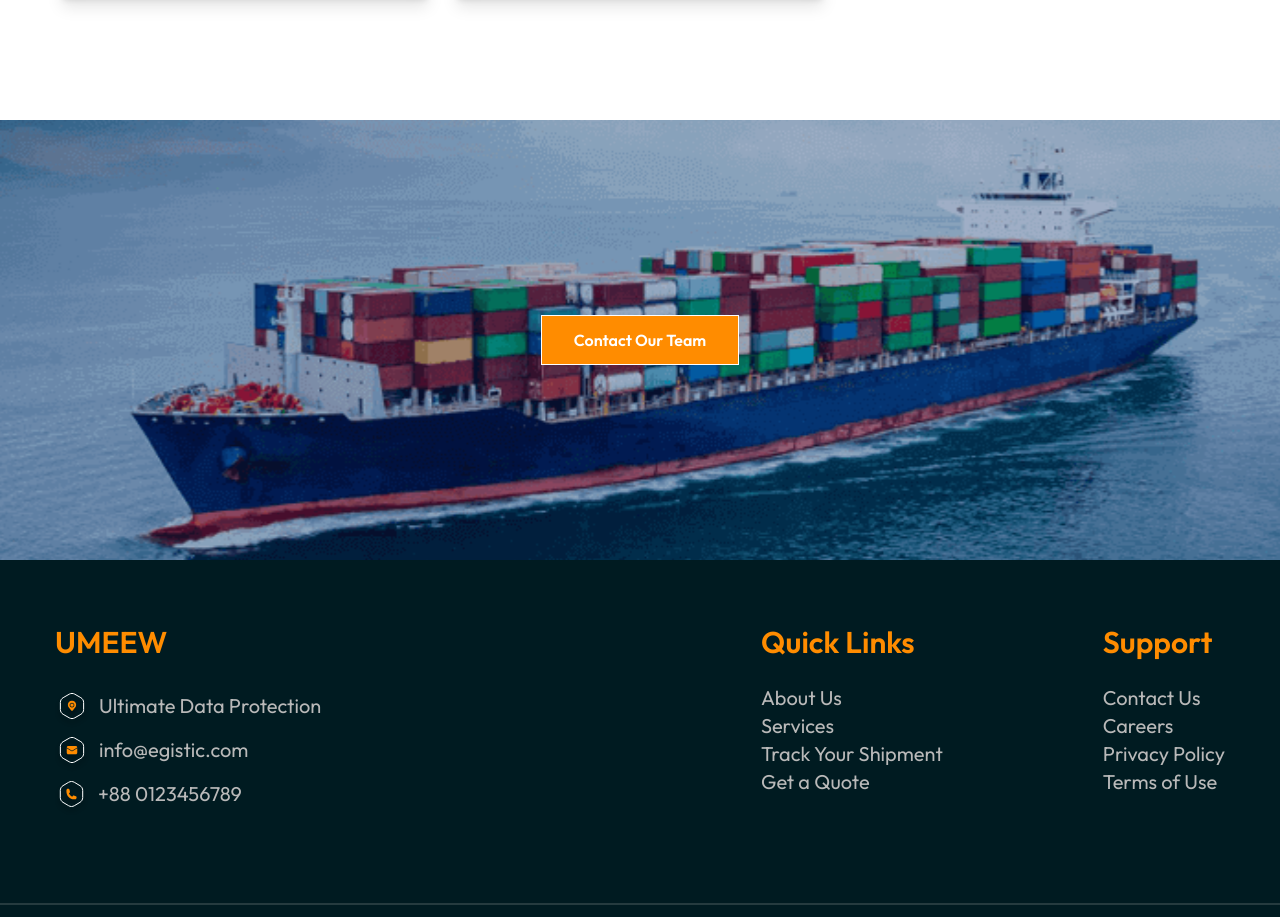
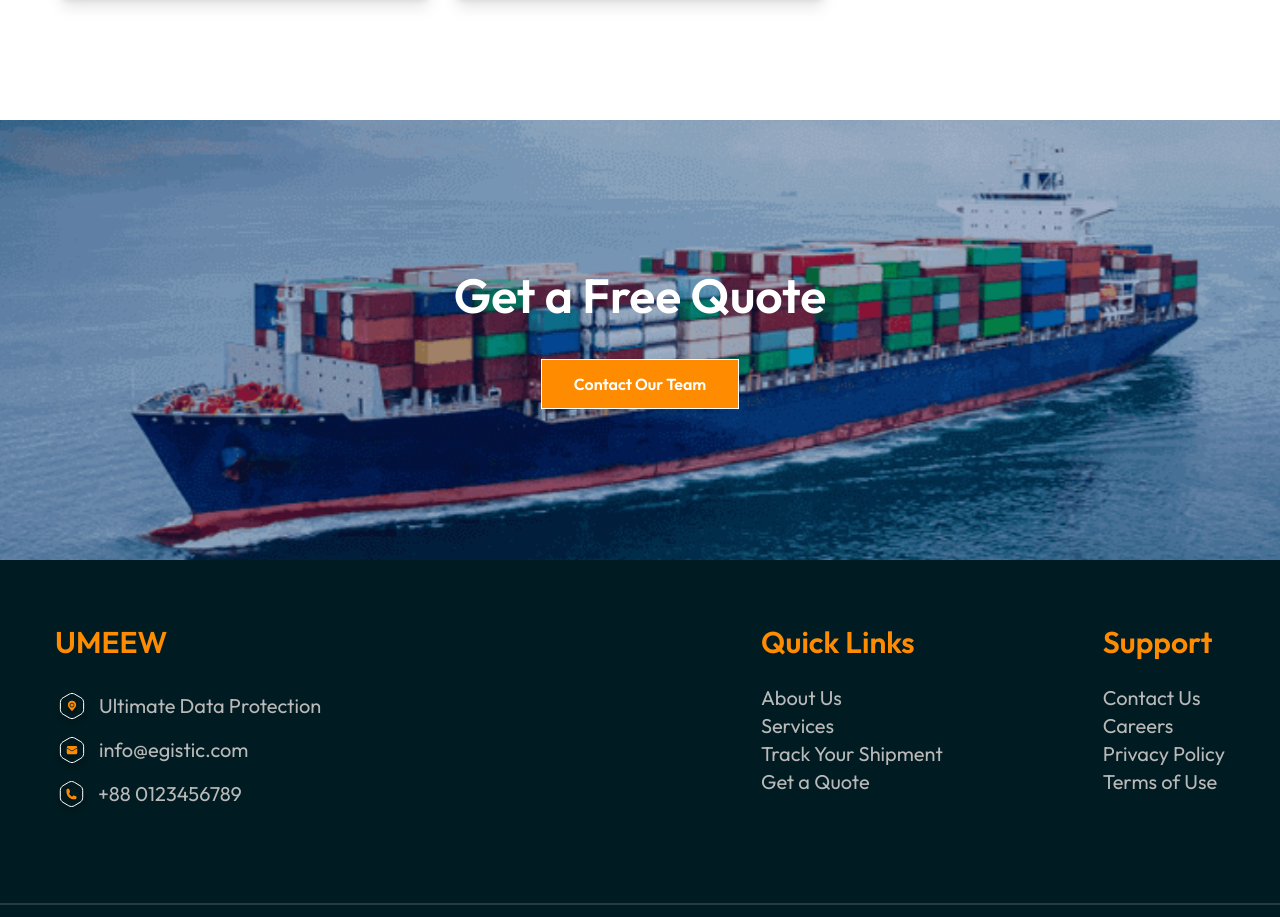
Before and after one commit to BackBenchersItHouse/Umeew-maritime, a React (Vite) app: page / in a window 1280 px wide. Shown: the part 2453-3370 px from the top of the page. Built offline with nearby package versions, Linux system fonts and the light colour scheme.

Commit message:
ModularContent updated

```diff
--- a/src/components/ModularContent.jsx
+++ b/src/components/ModularContent.jsx
@@ -11,9 +11,12 @@ const ModularContent = ({ description, btn }) => {
       style={{ background: `url(${footerMsgBg})` }}
     >
       {btn && (
-        <Link className="flex justify-center items-center align-middle h-full" to="/contact-us">
-          <Button>Contact Our Team</Button>
-        </Link>
+        <div className="flex flex-col justify-center items-center align-middle text-white gap-6 md:gap-10 h-full">
+          <p className="text-2xl md:text-5xl font-semibold">Get a Free Quote</p>
+          <Link to="/contact-us">
+            <Button>Contact Our Team</Button>
+          </Link>
+        </div>
       )}
       {description && (
         <div className="text-white text-center text-2xl md:text-4xl lg:text-5xl font-bold leading-tight min-w-[343px] max-w-[970px] mx-auto flex justify-center items-center align-middle h-full">
```
